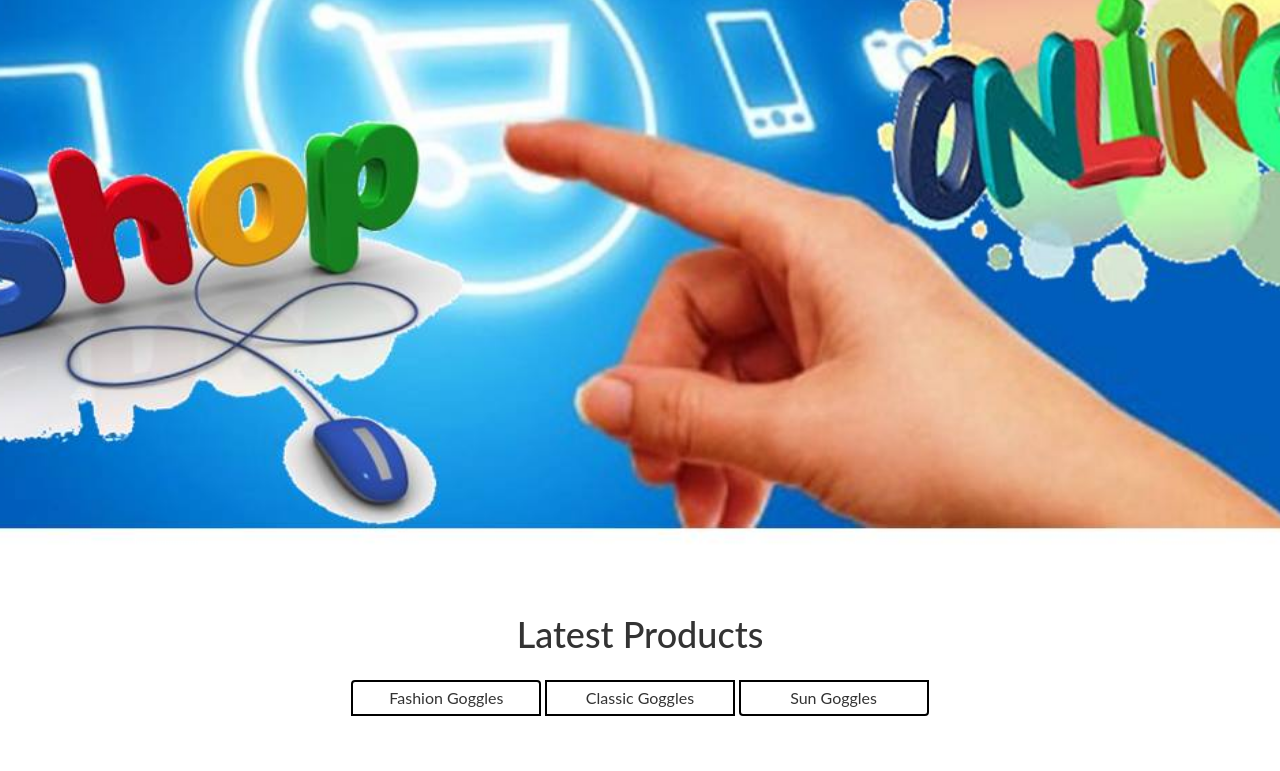
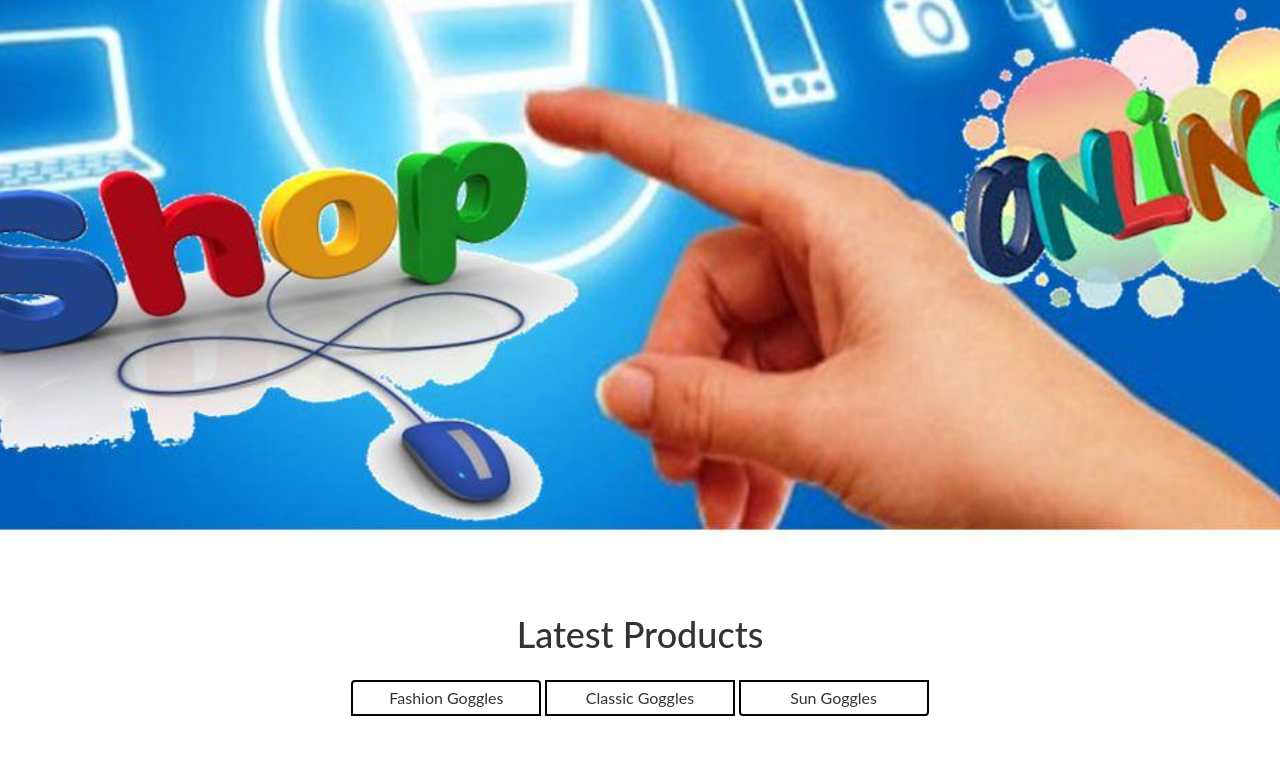
Before and after one commit to fredzuna/zeshopping, a plain HTML site: page index.html in a window 1280 px wide. Shown: the part 155-926 px from the top of the page. Drawn offline with Linux system fonts and the light colour scheme.

Commit message:
shopiing app

```diff
--- a/less/shopping.less
+++ b/less/shopping.less
@@ -3,7 +3,7 @@ body{
 }
 
 #main-container{
-    background: url("../image/banner2.png") no-repeat center;
+    background: url("../image/banner3.jpg") no-repeat center;
     width: 100%;
     background-size: cover;
     min-height: 750px;
```
Also changed, not shown: image/banner3.jpg (added).
